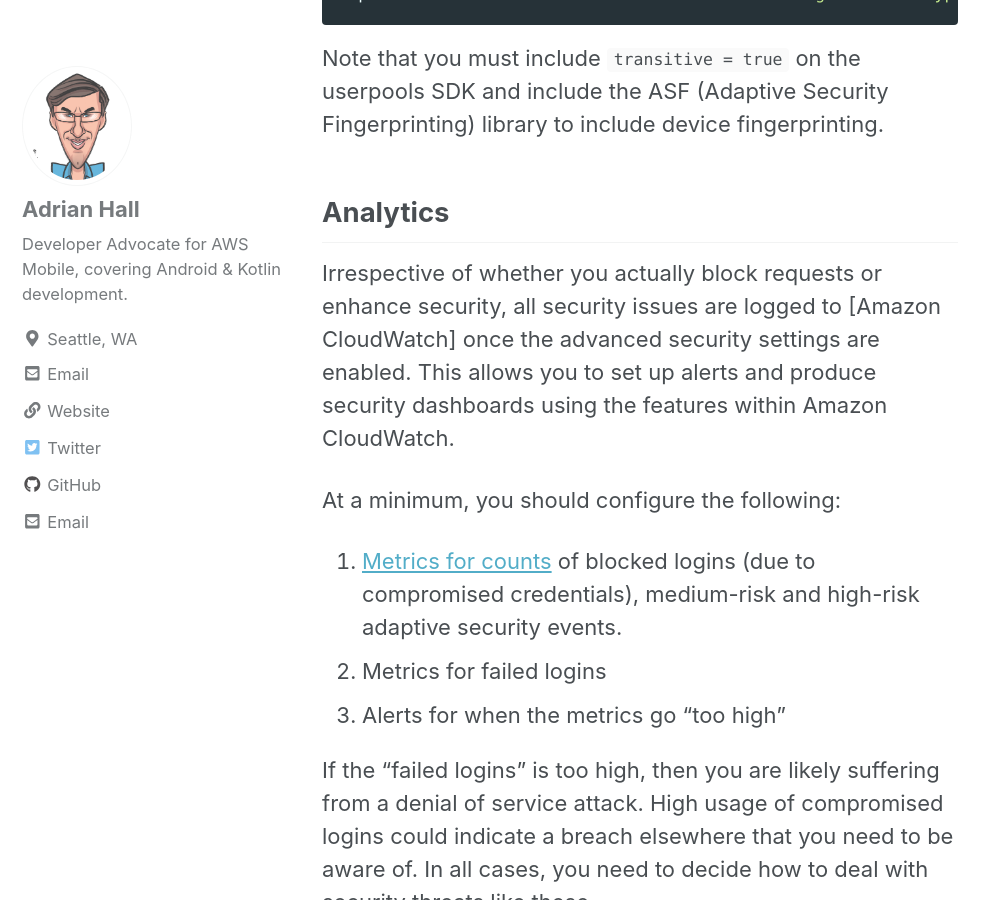
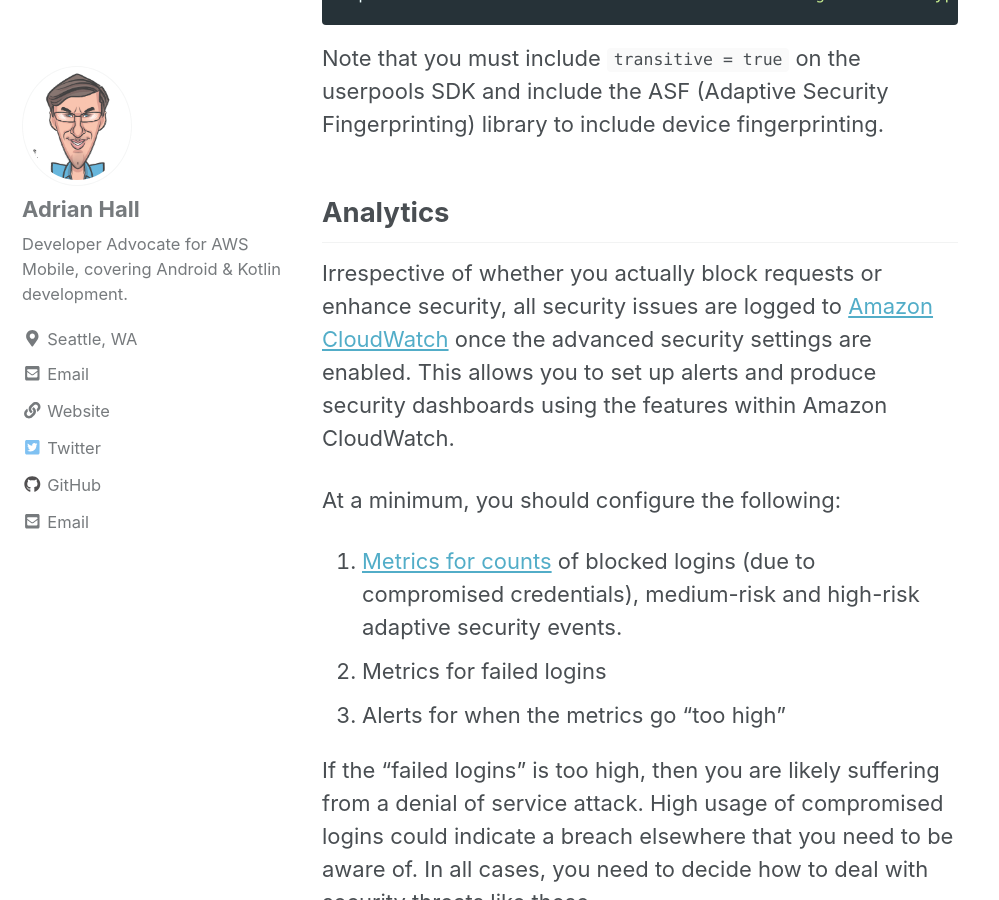
Before and after one commit to adrianhall/adrianhall.github.io, a Jekyll site: the page built from _posts/2018-11-05-auth-with-aws-amplify-8.md, in a window 1280 px wide and 900 px high, scrolled down 4756 px. Shown: the whole window, without its empty margins (0-999 px from the left). Built offline with Jekyll 4.4.1, drawn with Linux system fonts in a browser that asks for light colours; nearby versions of some CDN libraries; comment, search, counter and statistics services are not loaded; some of the changed text lies outside the part shown.

Commit message:
Added links

```diff
--- a/_posts/2018-11-05-auth-with-aws-amplify-8.md
+++ b/_posts/2018-11-05-auth-with-aws-amplify-8.md
@@ -100,3 +100,5 @@
 * Always enable adaptive security features when they are available.
 
 Thanks for reading!
+
+{% include links.md %}
```
